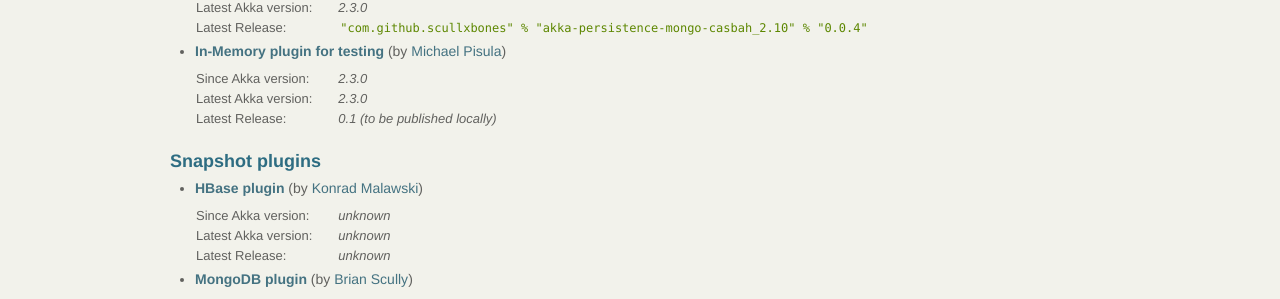
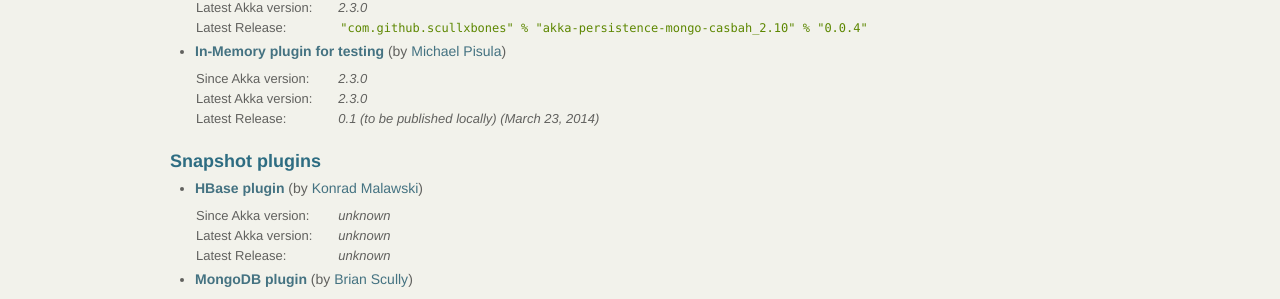
Before and after one commit to raboof/akka.github.com, a Jekyll site: the page built from community/index.md, in a window 1280 px wide and 900 px high, scrolled down 3431 px. Shown: the part 149-448 px from the top of the window. Built offline with Jekyll 4.4.1, drawn with Linux system fonts in a browser that asks for light colours.

Commit message:
Added release date

```diff
--- a/community/index.md
+++ b/community/index.md
@@ -304,7 +304,7 @@
   <table class="stats">
   <tr><td>Since Akka version:</td><td>2.3.0</td></tr>
   <tr><td>Latest Akka version:</td><td>2.3.0</td></tr>
-  <tr><td>Latest Release:</td><td>0.1 (to be published locally)</td></tr>
+  <tr><td>Latest Release:</td><td>0.1 (to be published locally) (March 23, 2014)</td></tr>
   </table>
 
 ### Snapshot plugins
```
